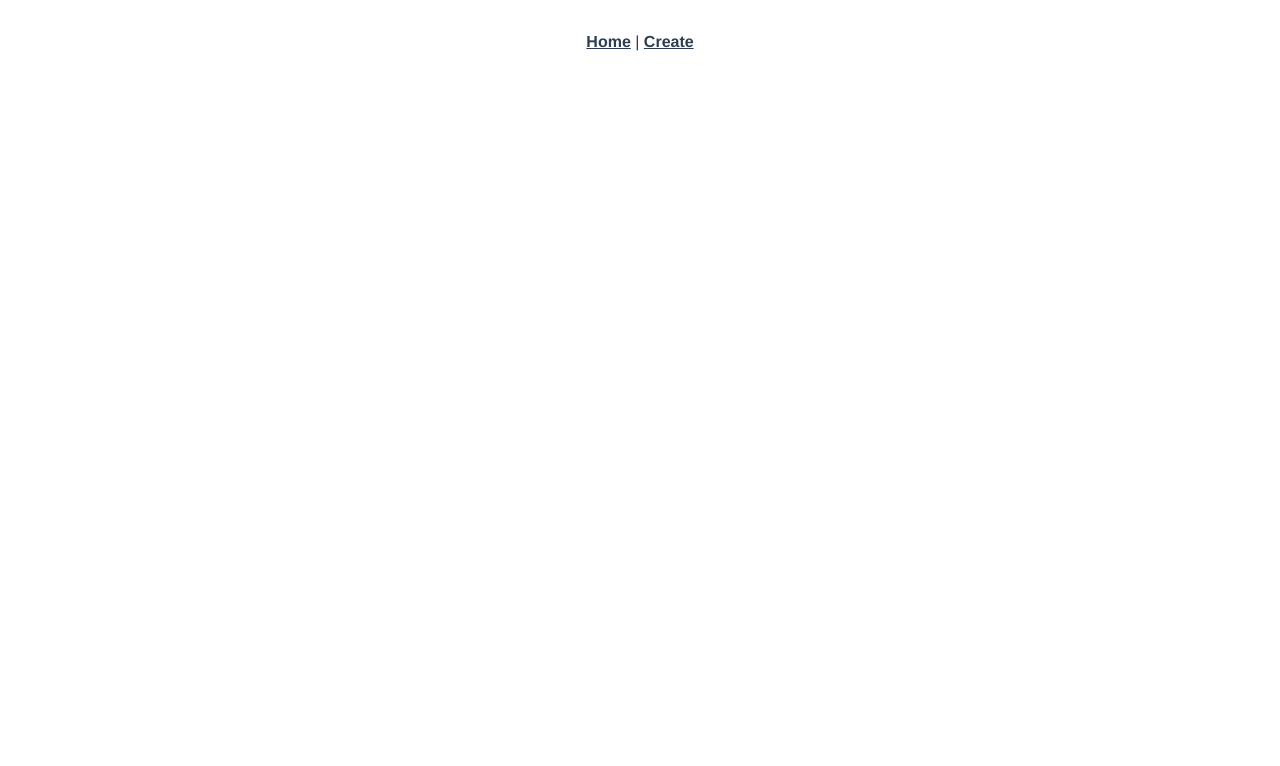
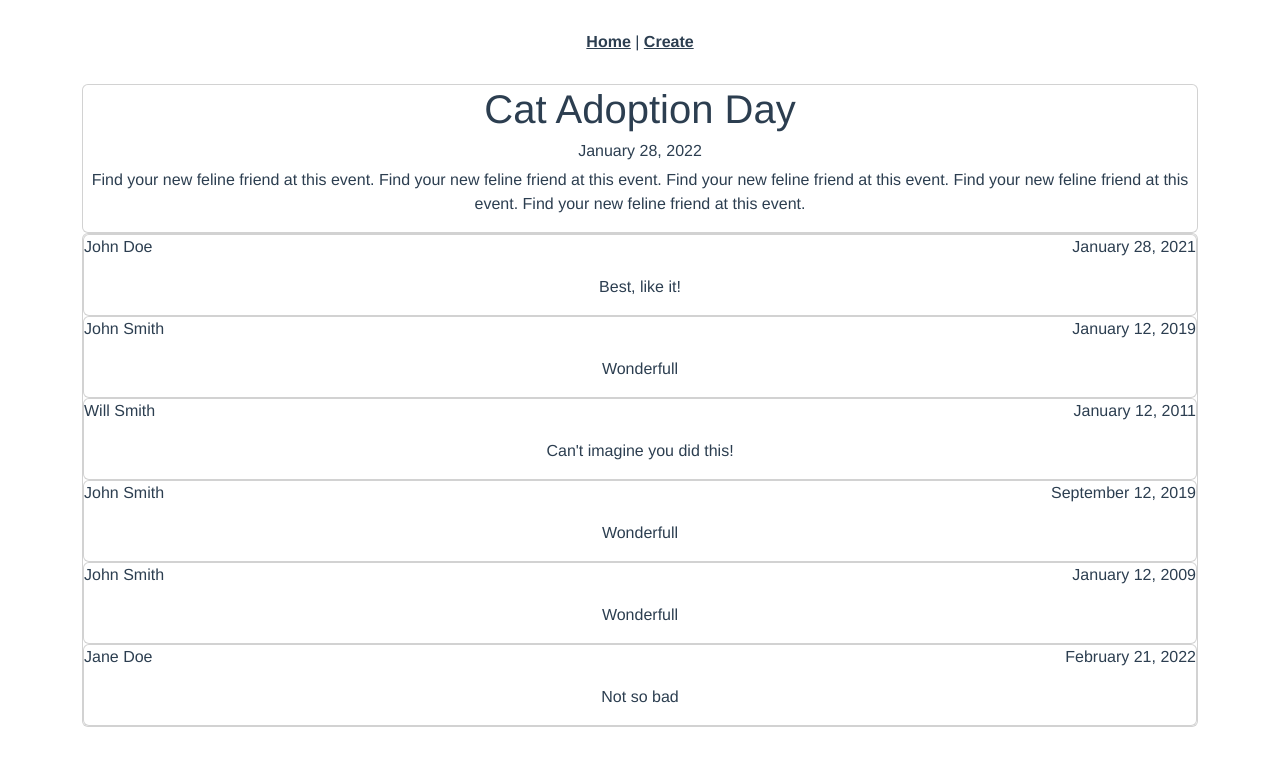
Before and after one commit to Viktoriia-Piskova/vue-post-and-comments, a Vue app: page /post/123 in a window 1280 px wide. Before the commit this address had no page. Shown: the top 766 px of the page. Built offline with nearby package versions, Linux system fonts and the light colour scheme.

Commit message:
Post and comments display

```diff
--- a/src/components/CommentCard.vue
+++ b/src/components/CommentCard.vue
@@ -1,16 +1,25 @@
 <template>
-  <div class="hello">
-    <h1>Comment card component</h1>
+  <div class="card">
+    <div class="d-flex justify-content-between">
+      <p>{{ comment.author }}</p>
+      <p>{{ comment.date }}</p>
+    </div>
+    <p>{{ comment.content }}</p>
   </div>
 </template>
 
 <script>
 export default {
   name: "CommentCard",
+  props: {
+    comment: {
+      type: Object,
+      required: true,
+    },
+  },
 };
 </script>
 
-<!-- Add "scoped" attribute to limit CSS to this component only -->
 <style scoped>
 ul {
   list-style-type: none;
--- a/src/components/CommentsList.vue
+++ b/src/components/CommentsList.vue
@@ -1,7 +1,10 @@
 <template>
-  <div class="hello">
-    <h1>Comments list component</h1>
-    <CommentCard />
+  <div class="card">
+    <CommentCard
+      v-for="comment in comments"
+      :key="comment.id"
+      :comment="comment"
+    />
   </div>
 </template>
 
@@ -10,11 +13,13 @@ import CommentCard from "@/components/CommentCard.vue";
 
 export default {
   name: "CommentsList",
-  components: CommentCard,
+  components: { CommentCard },
+  props: {
+    comments: Array,
+  },
 };
 </script>
 
-<!-- Add "scoped" attribute to limit CSS to this component only -->
 <style scoped>
 h3 {
   margin: 40px 0 0;
--- a/src/components/PostLayout.vue
+++ b/src/components/PostLayout.vue
@@ -1,15 +1,20 @@
 <template>
-  <div class="hello">
-    <h1>Post layout component</h1>
-    <CommentList />
+  <div class="card">
+    <h1>{{ post.title }}</h1>
+    <h6>{{ post.date }}</h6>
+    <p>{{ post.description }}</p>
   </div>
 </template>
 
 <script>
-import CommentsList from "@/components/CommentsList.vue";
 export default {
-  components: CommentsList,
   name: "PostLayout",
+  props: {
+    post: {
+      type: Object,
+      required: true,
+    },
+  },
 };
 </script>
 
--- a/src/components/PostPreview.vue
+++ b/src/components/PostPreview.vue
@@ -1,4 +1,8 @@
 <template>
+  <router-link
+    class="no-text-decor"
+    :to="{ name: 'PostDetails', params: { id: post.id } }"
+  >
     <div class="card m-3">
       <h5 class="card-header text-success">{{ post.title }}</h5>
       <p class="card-body text-start">
@@ -9,13 +13,17 @@
         <div>Comments: {{ commentsCount }}</div>
       </div>
     </div>
+  </router-link>
 </template>
 
 <script>
 export default {
   name: "PostPreview",
   props: {
-    post: Object,
+    post: {
+      type: Object,
+      required: true,
+    },
   },
   computed: {
     preview() {
@@ -31,6 +39,11 @@ export default {
 </script>
 
 <style scoped>
+.no-text-decor {
+  text-decoration: none;
+  color: initial;
+}
+
 .card:hover {
   background-color: #ffffff;
   border: 2px solid rgb(27, 26, 26);
--- a/src/defaultPosts.json
+++ b/src/defaultPosts.json
@@ -3,7 +3,7 @@
       {
         "id": 123,
         "title": "Cat Adoption Day",
-        "description": "Find your new feline friend at this event.Find your new feline friend at this event.Find your new feline friend at this event.Find your new feline friend at this event.Find your new feline friend at this event.",
+        "description": "Find your new feline friend at this event. Find your new feline friend at this event. Find your new feline friend at this event. Find your new feline friend at this event. Find your new feline friend at this event.",
         "date": "January 28, 2022",
         "comments": [
             {
--- a/src/router/index.js
+++ b/src/router/index.js
@@ -11,12 +11,13 @@ const routes = [
   },
   {
     path: "/create",
-    name: "create",
+    name: "CreatePost",
     component: CreatePost,
   },
   {
-    path: "/post:id",
-    name: "post",
+    path: "/post/:id",
+    name: "PostDetails",
+    props: true,
     component: PostDetails,
   },
 ];
--- a/src/views/PostDetails.vue
+++ b/src/views/PostDetails.vue
@@ -1,12 +1,11 @@
 <template>
   <div class="home">
-    <PostLayout />
-    <CommentsList />
+    <PostLayout :post="post" />
+    <CommentsList :comments="comments" />
   </div>
 </template>
 
 <script>
-// @ is an alias to /src
 import PostLayout from "@/components/PostLayout.vue";
 import CommentsList from "@/components/CommentsList.vue";
 
@@ -16,5 +15,19 @@ export default {
     PostLayout,
     CommentsList,
   },
+  props: ["id"],
+  computed: {
+    post() {
+      const currPost = this.$store.state.currentPosts.find(
+        (post) => post.id === +this.$route.params.id
+      );
+      console.log(this.$route.params.id);
+      console.log(currPost);
+      return currPost;
+    },
+    comments() {
+      return this.post.comments;
+    },
+  },
 };
 </script>
```
Lines whose indentation alone changed are shown as unchanged.
